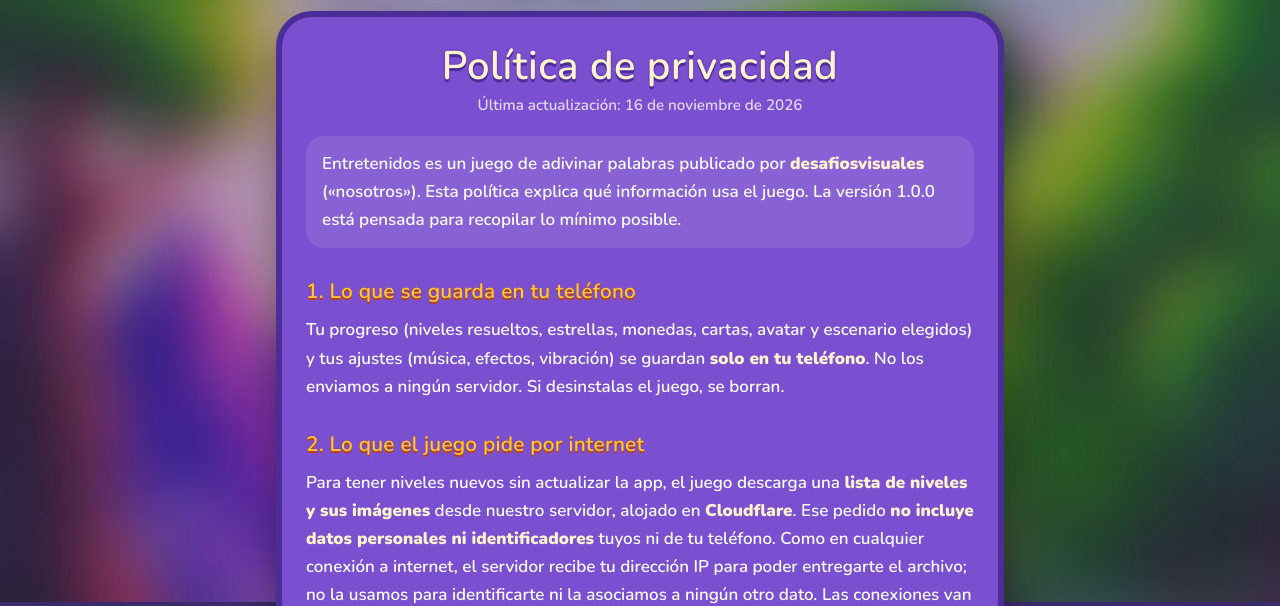
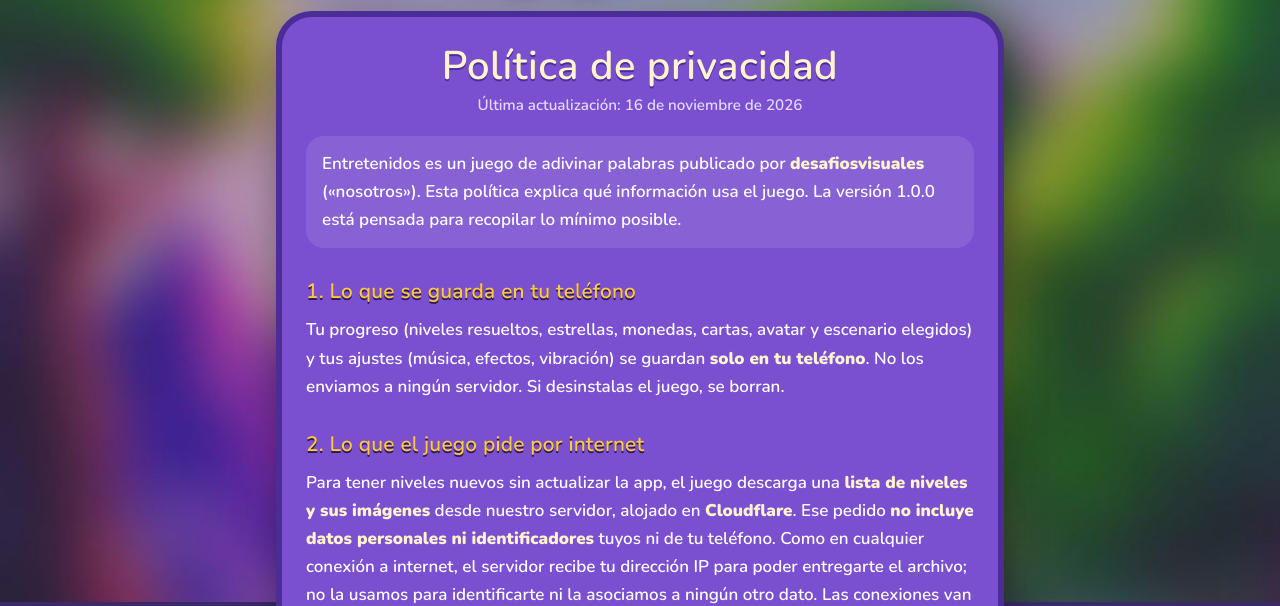
Before and after one commit to entretenidosofi-ui/entretenidos-privacidad, a plain HTML site: page index.html in a window 1280 px wide. Shown: the part 198-804 px from the top of the page. Drawn offline with nearby package versions, Linux system fonts and the light colour scheme; a web font is replaced by a local one.

Commit message:
Celular: corte normal de renglones y títulos nítidos
Co-Authored-By: Claude Opus 5.5 <noreply@anthropic.com>

```diff
--- a/index.html
+++ b/index.html
@@ -24,8 +24,7 @@
     content: ""; position: fixed; inset: 0; z-index: -1;
     background: #3B2A6B url("fondo.jpg") center / cover no-repeat;
   }
-  p, li { text-wrap: pretty; overflow-wrap: break-word; }
-  h1, h2 { text-wrap: balance; }
+  p, li { overflow-wrap: break-word; }
   main { max-width: 760px; margin: 0 auto; padding: 22px 16px 48px; }
   .logo { display: block; width: min(420px, 82%); margin: 4px auto 14px; filter: drop-shadow(0 6px 10px rgba(0,0,0,.35)); }
   .tarjeta {
@@ -35,13 +34,13 @@
   h1, h2 { font-family: "Sigmar", "Nunito", system-ui, sans-serif; font-weight: 400; letter-spacing: .01em; }
   h1 {
     margin: 0 0 4px; text-align: center; font-size: clamp(1.8rem, 6vw, 2.5rem); line-height: 1.15; color: var(--crema);
-    text-shadow: 0 3px 0 var(--morado-borde), 0 0 2px var(--morado-borde);
+    text-shadow: 0 2px 0 var(--morado-borde);
   }
   .fecha { text-align: center; margin: 0 0 18px; color: #E4D9FF; font-size: .95rem; }
   .intro { background: rgba(255,255,255,.10); border-radius: 18px; padding: 14px 16px; margin: 0 0 6px; }
   h2 {
     margin: 26px 0 8px; font-size: 1.3rem; color: var(--oro);
-    text-shadow: 0 2px 0 var(--oro-texto), 0 0 1px var(--oro-texto);
+    text-shadow: 0 1.5px 0 var(--sombra);
   }
   p, li { margin: 0 0 12px; }
   ul { padding-left: 22px; }
```
